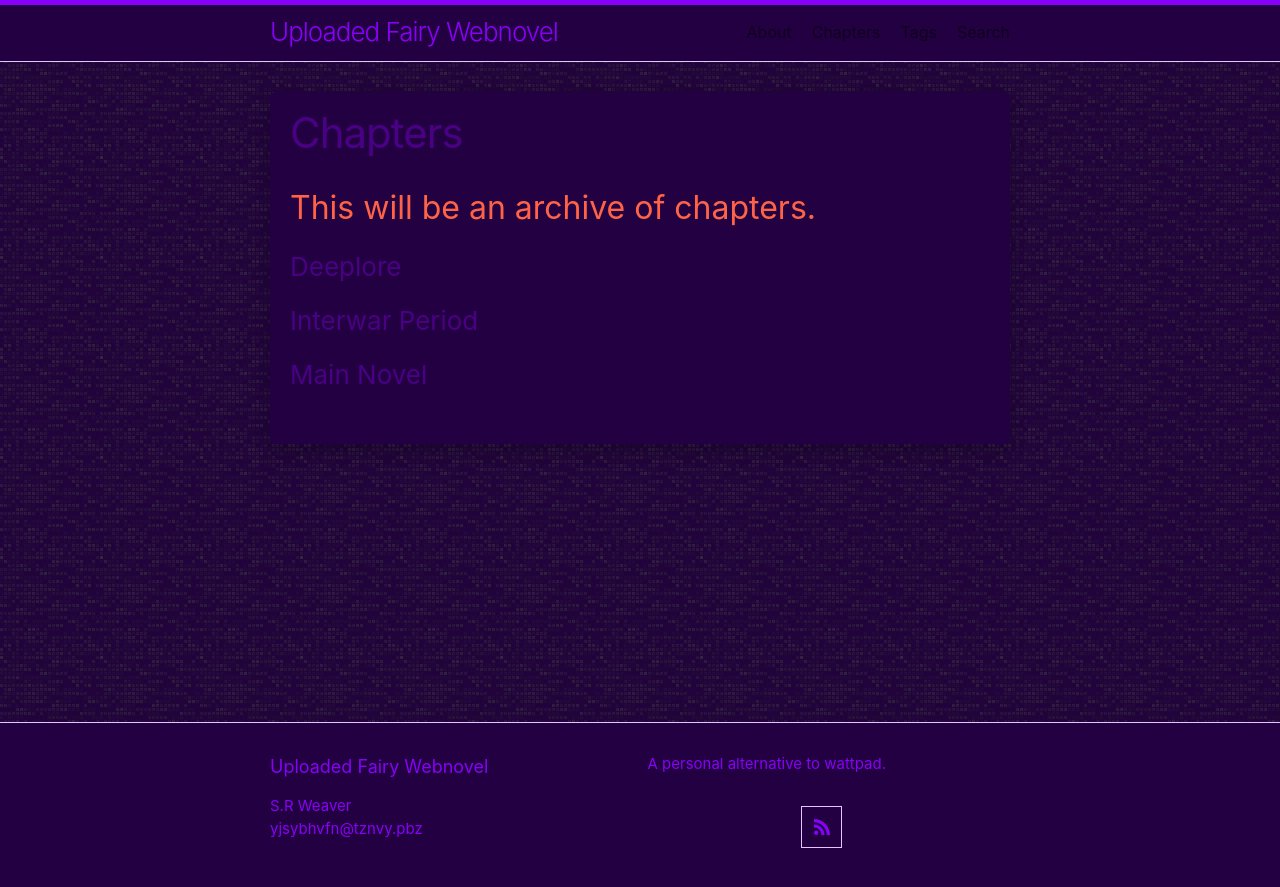
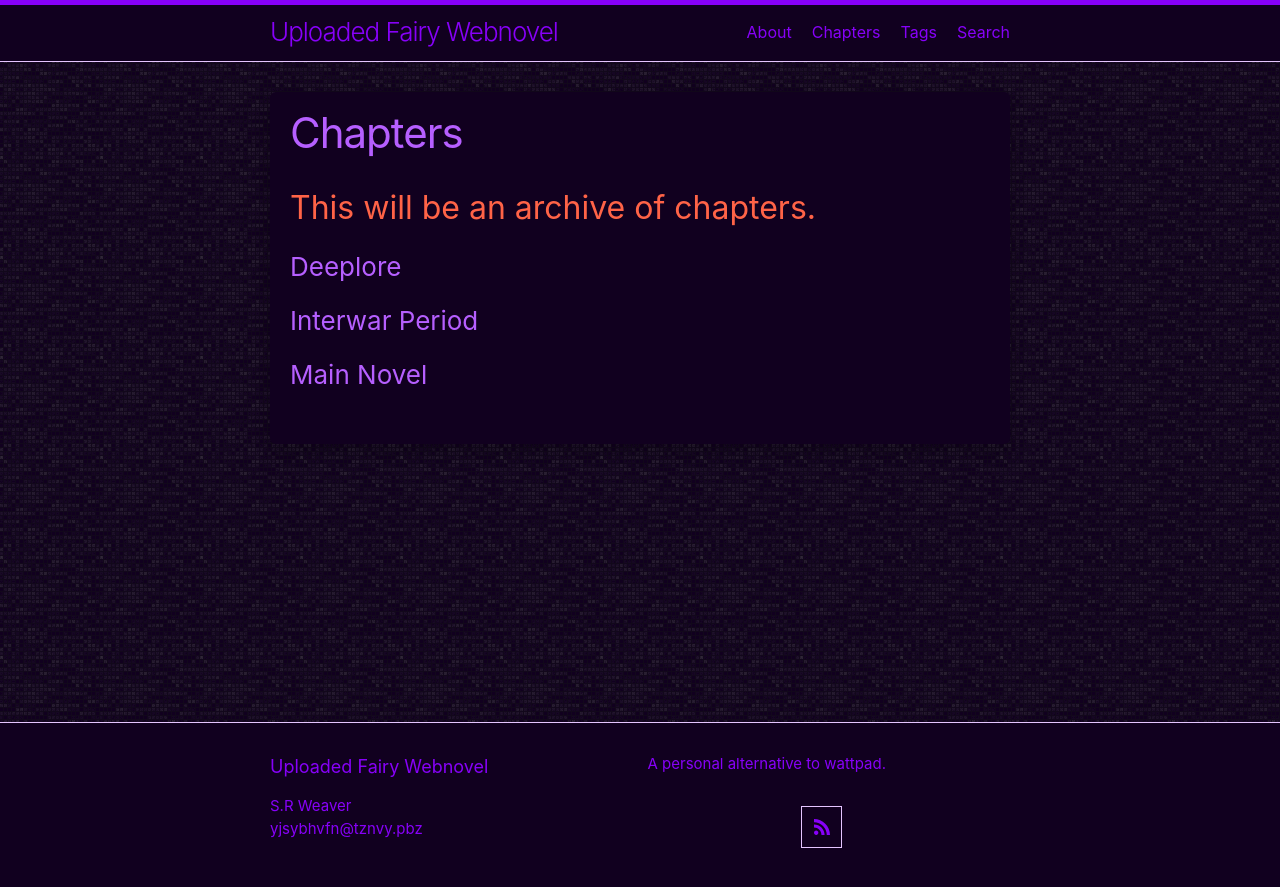
Before and after one commit to LWFlouisa/UploadedFairyOELN, a Jekyll site: the page built from archive.md, in a window 1280 px wide. Shown: the top 887 px of the page. Built offline with Jekyll 4.4.1, drawn with Linux system fonts in a browser that asks for light colours.

Commit message:
Update minima.scss

```diff
--- a/_sass/minima.scss
+++ b/_sass/minima.scss
@@ -10,8 +10,8 @@ $base-line-height: 1.5 !default;
 
 $spacing-unit:     30px !default;
 
-$text-color:       #11001F !default;
-$background-color: #230041 !default;
+$text-color:       #8700F8 !default;
+$background-color: #11001F !default;
 $brand-color:      #8700F8 !default; // Twitter Blue
 
 $grey-color:       #8700F8 !default;
```
